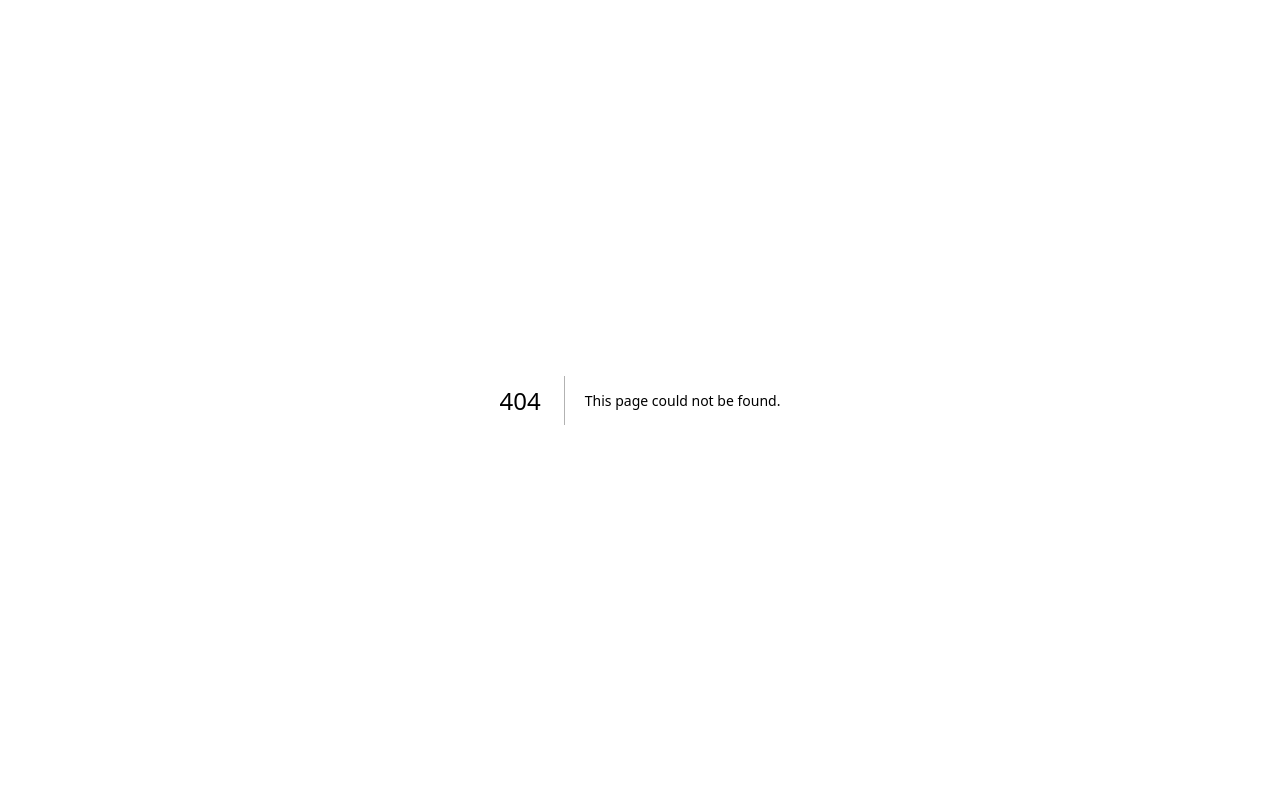
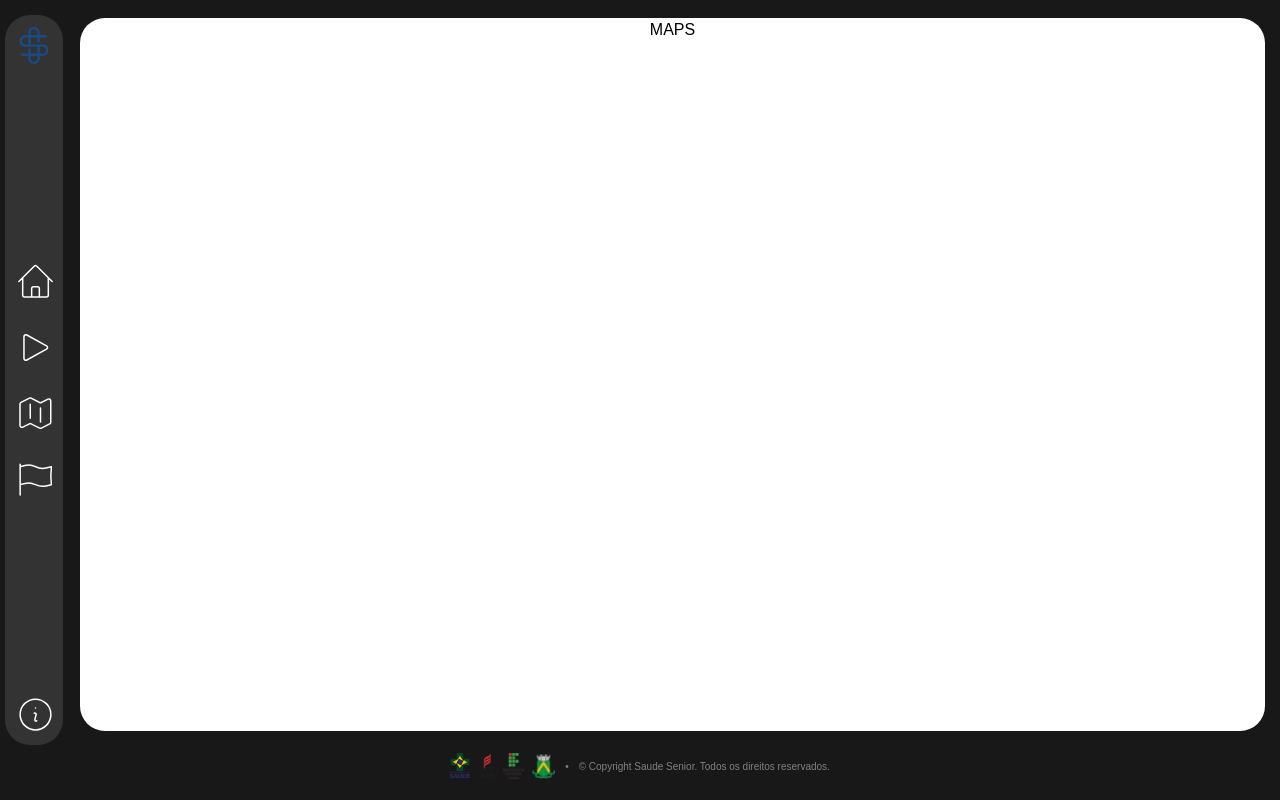
Before and after one commit to AryelSouza/Saude_Senior, a Next.js app in the folder web/: page /maps in a window 1280 px wide. Before the commit this address had no page. Built offline with nearby package versions, Linux system fonts and the light colour scheme.

Commit message:
adicionando pagina de capacitacao e maps

```diff
--- a/web/src/components/sidebar.js
+++ b/web/src/components/sidebar.js
@@ -24,7 +24,7 @@ export default function SideBar({pagAtual}){
                 }
               </div>
 
-              <div className={stylesGlobal.divSidebar}>
+              <div className={stylesGlobal.divSidebar} onClick={()=>{router.push('/capacitacao')}}>
                 <img className={stylesGlobal.option} src='/video.svg'></img>
                 {
                   sideBar
@@ -32,7 +32,7 @@ export default function SideBar({pagAtual}){
                     : null
                 }
               </div>
-              <div className={stylesGlobal.divSidebar}>
+              <div className={stylesGlobal.divSidebar} onClick={()=>{router.push('/maps')}}>
                 <img className={stylesGlobal.option} src='/map.svg'></img>
                 {
                   sideBar
--- /dev/null
+++ b/web/src/pages/maps.js
@@ -0,0 +1,30 @@
+import Head from 'next/head'
+import { Inter } from 'next/font/google'
+import styles from '@/styles/Capacitacao.module.css'
+import stylesGlobal from '@/styles/Global.module.css'
+const inter = Inter({ subsets: ['latin'] })
+import { useRouter } from 'next/router'
+import SideBar from '@/components/sidebar'
+import Background from '@/components/background'
+import HeadPadrao from '@/components/headPadrao'
+import BarraPesquisa from '@/components/barraPesquisa'
+import Apresentacao from '@/components/apresentacao'
+
+
+export default function Home() {
+  const router = useRouter();
+  const styleBg = {
+    backgroundImage: `url("/big.png")`,
+    /* outras propriedades de estilo */
+  };
+  return (
+    <>
+      <HeadPadrao>Home</HeadPadrao>
+      <Background>
+        <div className={styles.all}>
+            MAPS
+        </div>
+      </Background>
+    </>
+  )
+}
--- a/web/src/styles/Info.module.css
+++ b/web/src/styles/Info.module.css
@@ -78,3 +78,9 @@
       gap: 20px;
     }
   }
+
+  @media (max-height: 800px) {
+    .perfil {
+      zoom: 90%;
+    }
+  }
```
